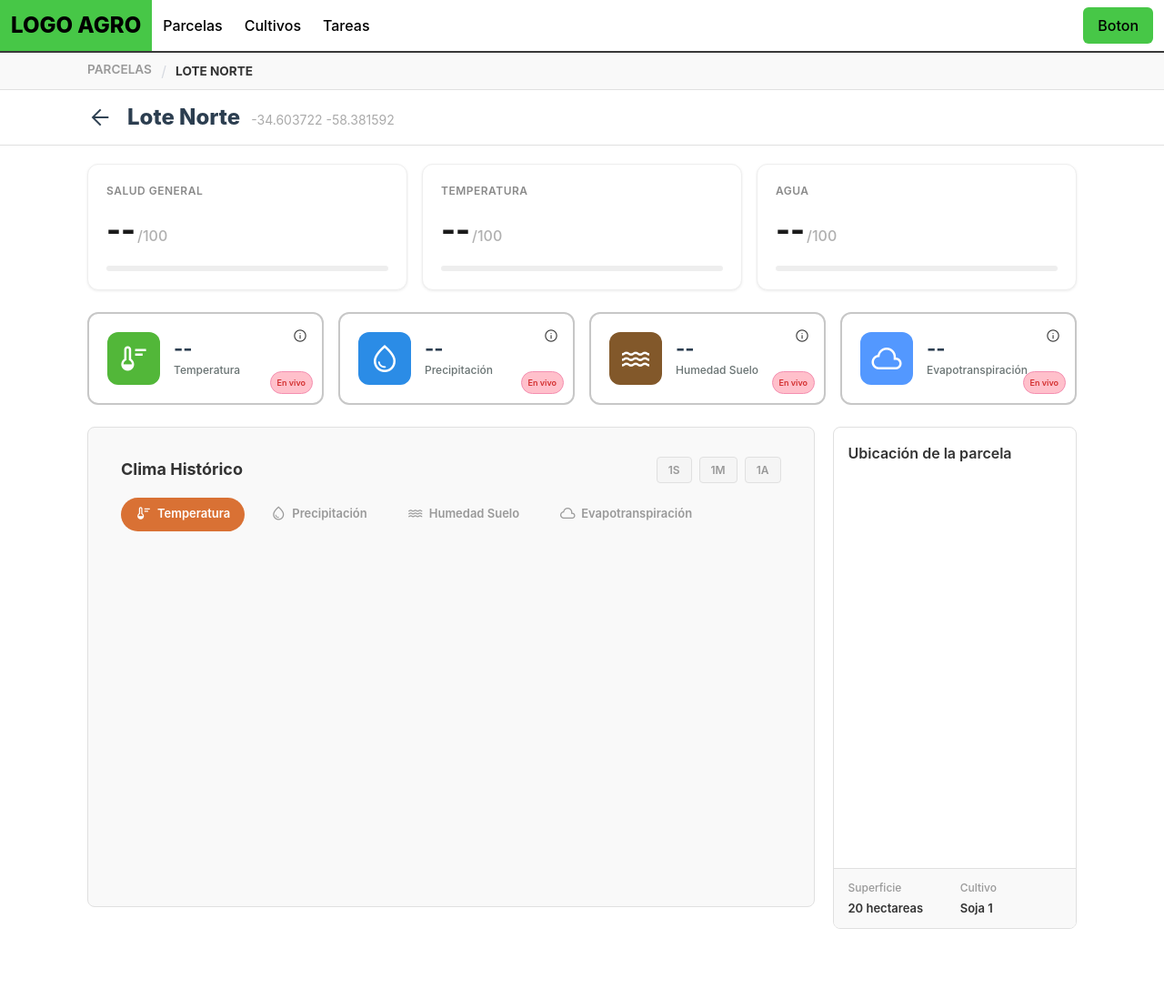
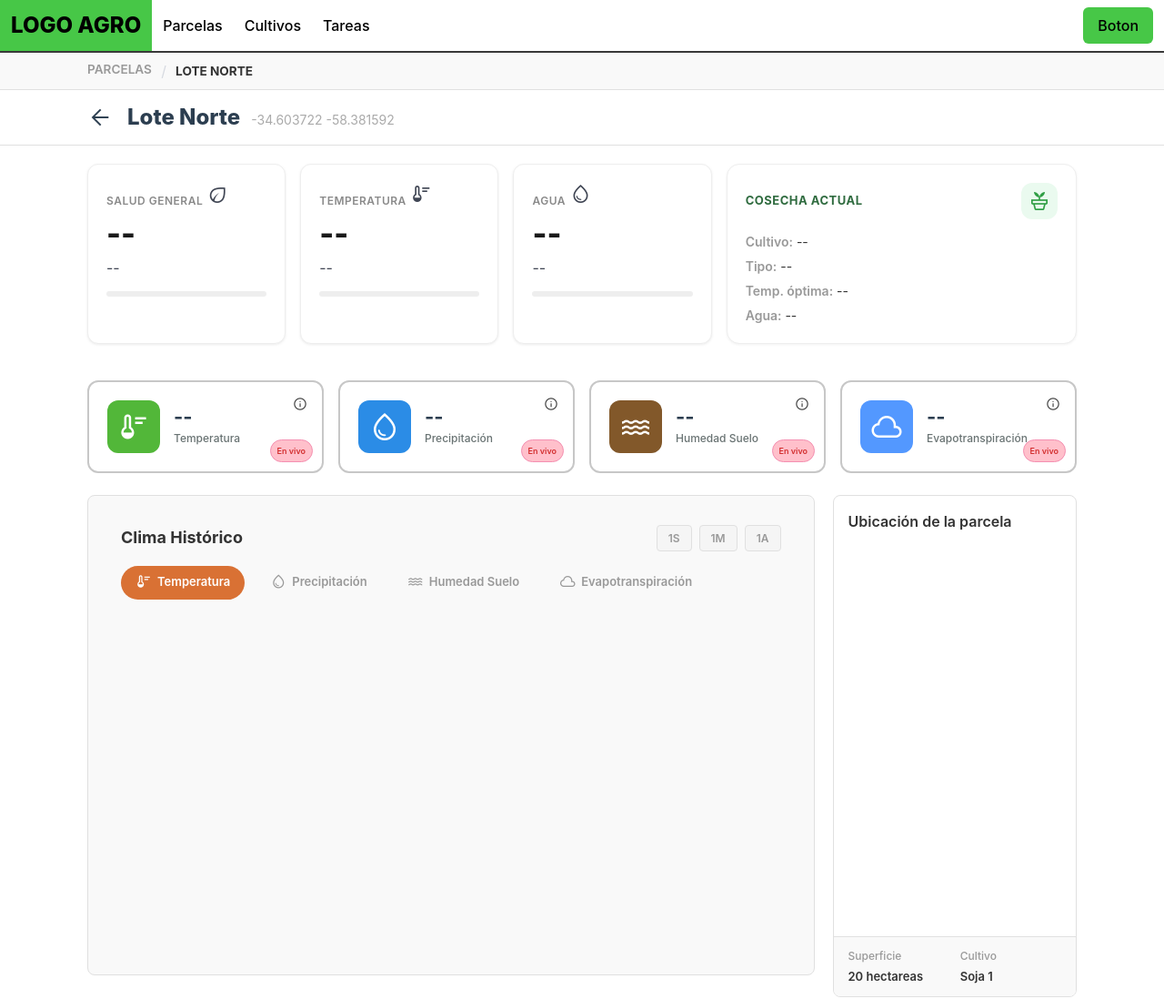
Before and after one commit to danielbulacio/Proyecto-TP-Final-INTRO, a plain HTML site: page frontend/parcela/detalle.html in a window 1280 px wide. Shown: the top 1098 px of the page at 91% size. Drawn offline with nearby package versions, Linux system fonts and the light colour scheme; no server answers.

Commit message:
Añadiendo html del container del cultivo

```diff
--- a/frontend/parcela/detalle.html
+++ b/frontend/parcela/detalle.html
@@ -88,25 +88,53 @@
     </div>
     <!-- FIN DEL HEADER -->
 
+    <!--  -->
     <div class="big-container">
-      <!-- score -->
+      <div class="fila-superior">
+
         <div class="scores-container">
           <div class="score-card">
-          <p class="score-label">Salud general</p>
-          <p class="score-value"><span id="score-general">--</span><span class="score-unit">/100</span></p>
+            <div class="score-header">
+              <span class="score-label">Salud general</span>
+              <span class="score-icon"><span class="material-symbols-outlined">eco</span></span>
+            </div>
+            <p class="score-value" id="score-general">--</p>
+            <p class="score-estado" id="estado-general">--</p>
             <div class="score-bar"><div class="score-bar-fill" id="bar-general"></div></div>
           </div>
 
           <div class="score-card">
-          <p class="score-label">Temperatura</p>
-          <p class="score-value"><span id="score-temperatura">--</span><span class="score-unit">/100</span></p>
+            <div class="score-header">
+              <span class="score-label">Temperatura</span>
+              <span class="score-icon"><span class="material-symbols-outlined">thermostat</span></span>
+            </div>
+            <p class="score-value" id="score-temperatura">--</p>
+            <p class="score-estado" id="estado-temperatura">--</p>
             <div class="score-bar"><div class="score-bar-fill" id="bar-temperatura"></div></div>
           </div>
 
           <div class="score-card">
-          <p class="score-label">Agua</p>
-          <p class="score-value"><span id="score-agua">--</span><span class="score-unit">/100</span></p>
+            <div class="score-header">
+              <span class="score-label">Agua</span>
+              <span class="score-icon"><span class="material-symbols-outlined">water_drop</span></span>
+            </div>
+            <p class="score-value" id="score-agua">--</p>
+            <p class="score-estado" id="estado-agua">--</p>
             <div class="score-bar"><div class="score-bar-fill" id="bar-agua"></div></div>
+          </div>
+        </div>
+
+        <div class="cultivo-container">
+          <div class="cultivo-header">
+            <span class="cultivo-titulo">Cosecha actual</span>
+            <span class="cultivo-icono-box"><span class="material-symbols-outlined">potted_plant</span></span>
+          </div>
+          <div class="cultivo-datos">
+            <p><span class="cultivo-campo">Cultivo:</span> <span id="cultivo-nombre">--</span></p>
+            <p><span class="cultivo-campo">Tipo:</span> <span id="cultivo-tipo">--</span></p>
+            <p><span class="cultivo-campo">Temp. óptima:</span> <span id="cultivo-temp">--</span></p>
+            <p><span class="cultivo-campo">Agua:</span> <span id="cultivo-agua">--</span></p>
+          </div>
         </div>
       </div>
       <!-- score -->
```
Lines whose indentation alone changed are shown as unchanged.
